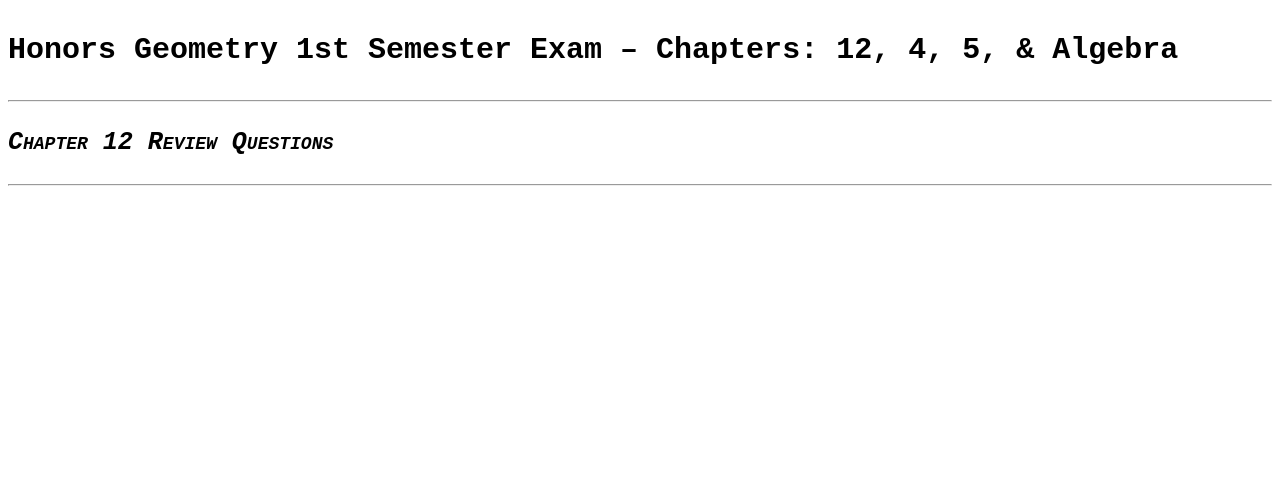
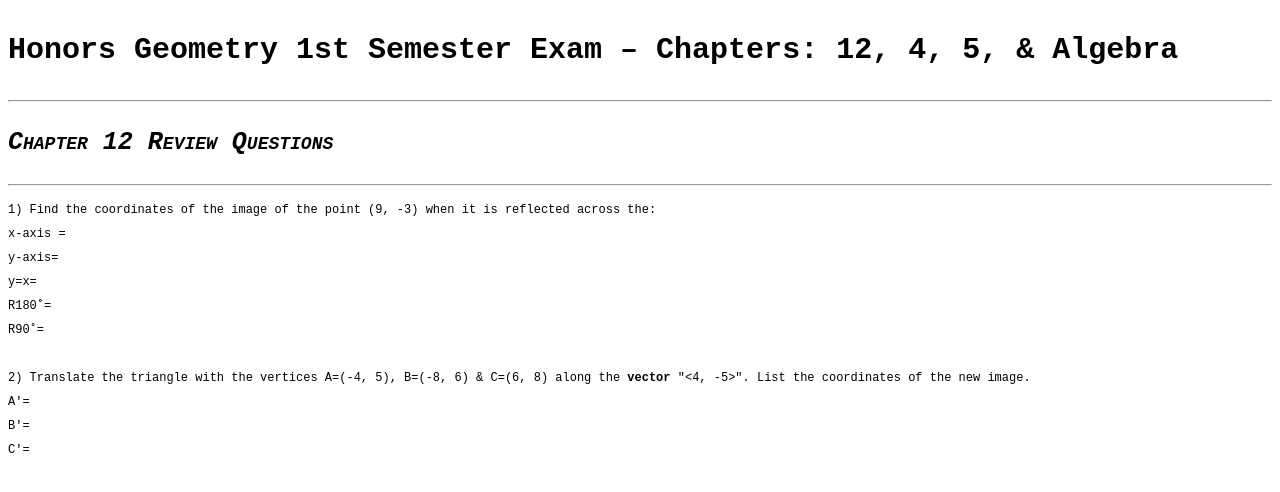
Before and after one commit to 2020-ZPS-Exam-Study-Guides/Honors-Geometry-1st-Semester-Exam-Review-Chapters-12-4-5-and-Algebra, a plain HTML site: page docs/index.html in a window 1280 px wide. Drawn offline with Linux system fonts and the light colour scheme.

Commit message:
Update index.html

```diff
--- a/docs/index.html
+++ b/docs/index.html
@@ -10,7 +10,7 @@
     <hr>
     <h2>Chapter 12 Review Questions</h2>
     <hr>
-    <p></p>
+    <p>1) Find the coordinates of the image of the point (9, -3) when it is reflected across the:<br>x-axis = <br>y-axis= <br>y=x= <br>R180˚= <br>R90˚= <br><br>2) Translate the triangle with the vertices A=(-4, 5), B=(-8, 6) & C=(6, 8) along the <b>vector</b> "<4, -5>". List the coordinates of the new image.<br>A'= <br>B'= <br>C'= <br><br></p>
   </body>
 
   <footer>
```
